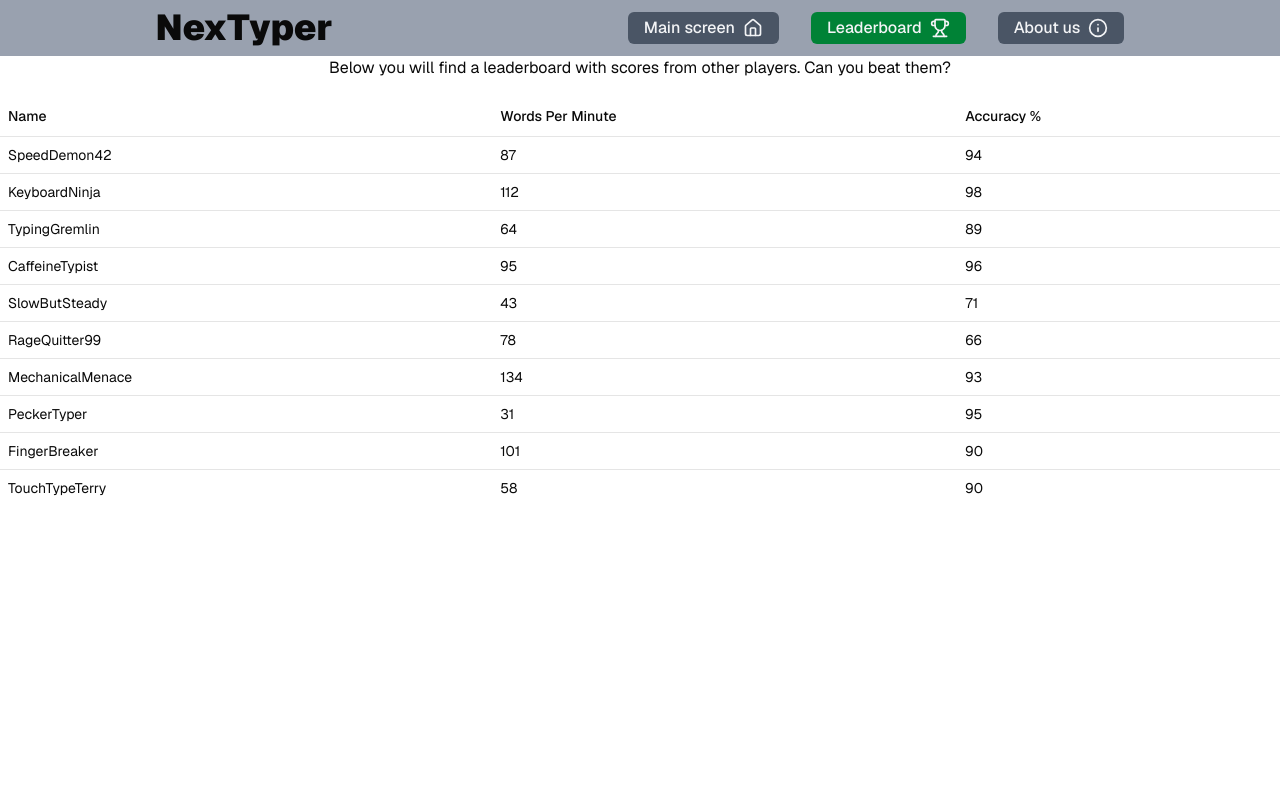
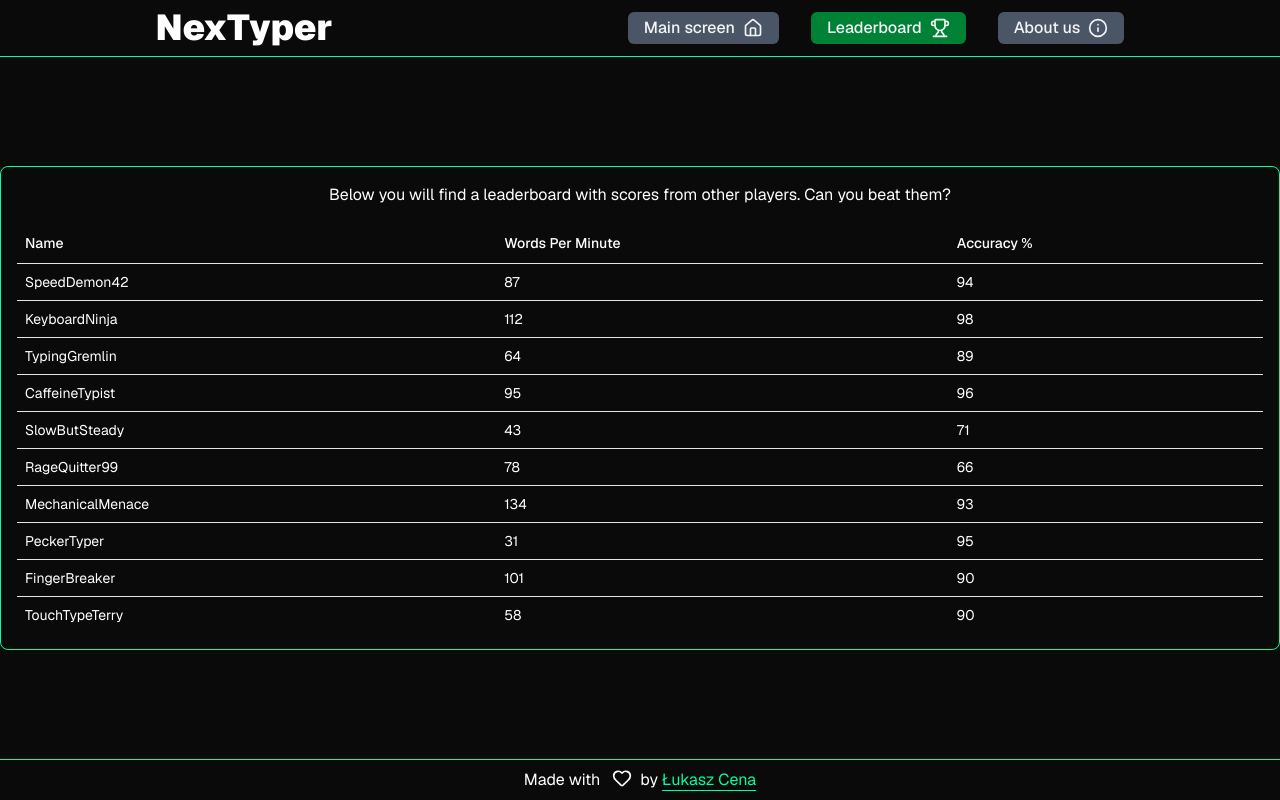
Before and after one commit to LukCen/nextyper, a Next.js app: page /hi-score in a window 1280 px wide. Built offline with nearby package versions, Linux system fonts and the light colour scheme.

Commit message:
site color theme reworked, navbar rendered as a list instead of raw markup

```diff
--- /dev/null
+++ b/app/components/Footer.tsx
@@ -0,0 +1,14 @@
+import { Heart } from 'lucide-react'
+import React from 'react'
+
+function Footer() {
+  return (
+    <footer className='border-t-1 border-neon-green flex justify-center items-center p-2'>
+      <span className="flex gap-2">Made with&nbsp;<Heart size={20} />by</span>
+      &nbsp;
+      <a className='text-neon-green underline underline-offset-5' href="https://lcena.me">Łukasz Cena</a>
+    </footer>
+  )
+}
+
+export default Footer
--- a/app/components/MenuScreen.tsx
+++ b/app/components/MenuScreen.tsx
@@ -14,7 +14,7 @@ const MenuScreen = ({ onStart, onNameSet }: MenuScreenProps) => {
   return (
     <main className="w-fit mx-auto">
       <h1>Welcome to NexTyper! Input your name below and press start to begin.</h1>
-      <Field className=" bg-slate-200 shadow-sm p-2 mt-4">
+      <Field className="shadow-sm p-2 mt-4">
         <FieldLabel htmlFor="input-demo-api-key">Your player name</FieldLabel>
         <Input value={name} onChange={(e) => setName(e.target.value)} id="username" type="text" placeholder="John Doe" />
         <FieldDescription>
--- a/app/components/NavBar.tsx
+++ b/app/components/NavBar.tsx
@@ -4,30 +4,30 @@ import { House, Info, Trophy } from "lucide-react"
 import Link from "next/link"
 import { usePathname } from "next/navigation"
 
+const links =
+  [
+    { text: "Main screen", pathName: "/", href: "/", icon: House },
+    { text: "Leaderboard", pathName: "/hi-score", href: "/hi-score", icon: Trophy },
+    { text: "About us", pathName: "/about", href: "/about", icon: Info }
+
+  ]
+
+
 const NavBar = () => {
   const pathname = usePathname()
   return (
-    <nav className="flex items-center justify-around w-screen bg-gray-400 p-2">
+    <nav className="flex items-center justify-around w-screen border-b-1 border-neon-green p-2">
       <span className="font-black text-4xl">NexTyper</span>
       <ul className="flex justify-center gap-8">
-        <li className="flex items-center justify-center">
-          <Link className={`flex items-center justify-center  gap-2 w-full bg-gray-600 text-gray-100 px-4 py-1 hover:bg-blue-600 duration-125 rounded-sm font-medium ${pathname === "/" ? "bg-green-700" : ""}`} href={"/"}>
-            Main screen
-            <House size={20} />
-          </Link>
-        </li>
-        <li className="flex items-center justify-center">
-          <Link className={`flex items-center justify-center  gap-2 w-full bg-gray-600 text-gray-100 px-4 py-1 hover:bg-blue-600 duration-125 rounded-sm font-medium ${pathname === "/hi-score" ? "bg-green-700" : ""}`} href={"/hi-score"}>
-            Leaderboard
-            <Trophy size={20} />
-          </Link >
-        </li>
-        <li className="flex items-center justify-center">
-          <Link className={`flex items-center justify-center  gap-2 w-full bg-gray-600 text-gray-100 px-4 py-1 hover:bg-blue-600 duration-125 rounded-sm font-medium ${pathname === "/about" ? "bg-green-700" : ""}`} href={"/about"}>
-            About us
-            <Info size={20} />
-          </Link>
-        </li>
+        {links.map(({ text, pathName, href, icon: Icon }) =>
+          <li className="flex items-center justify-center">
+            <Link className={`flex items-center justify-center gap-2 w-full bg-gray-600 text-gray-100 px-4 py-1 hover:bg-blue-600 duration-125 rounded-sm font-medium ${pathname === pathName ? "bg-green-700" : ""}`} href={href}>
+              {text}
+              <Icon size={20} />
+            </Link>
+
+          </li>
+        )}
       </ul>
     </nav>
   )
--- a/app/globals.css
+++ b/app/globals.css
@@ -38,6 +38,9 @@
   --color-popover: var(--popover);
   --color-card-foreground: var(--card-foreground);
   --color-card: var(--card);
+  /* custom colors start */
+  --color-neon-green: oklch(87.989% 0.21001 156.887);
+  /* custom colors end */
   --radius-sm: calc(var(--radius) - 4px);
   --radius-md: calc(var(--radius) - 2px);
   --radius-lg: var(--radius);
@@ -79,8 +82,11 @@
   --sidebar-accent-foreground: oklch(0.205 0 0);
   --sidebar-border: oklch(0.922 0 0);
   --sidebar-ring: oklch(0.708 0 0);
-  --background: oklch(1 0 0);
-  --foreground: oklch(0.145 0 0);
+
+  /* main ones to edit */
+  --background: oklch(0.145 0 0);
+  --foreground: oklch(1 0 0);
+  --neon-green: oklch(87.989% 0.21001 156.887);
 }
 
 .dark {
@@ -124,5 +130,7 @@
   body {
     @apply bg-background text-foreground;
   }
-
+  main {
+    @apply border-neon-green border border-solid rounded-md p-4;
+  }
 }
--- a/app/layout.tsx
+++ b/app/layout.tsx
@@ -2,6 +2,7 @@ import type { Metadata } from "next";
 import { Geist, Geist_Mono } from "next/font/google";
 import "./globals.css";
 import NavBar from "./components/NavBar";
+import Footer from "./components/Footer";
 
 const geistSans = Geist({
   variable: "--font-geist-sans",
@@ -25,9 +26,10 @@ export default function RootLayout({
 }>) {
   return (
     <html className={`${geistSans.variable} ${geistMono.variable} antialiased`} lang="en">
-      <body>
+      <body className="grid grid-rows-[auto_2fr] items-center min-h-screen">
         <NavBar />
         {children}
+        <Footer />
       </body>
     </html>
   );
```
